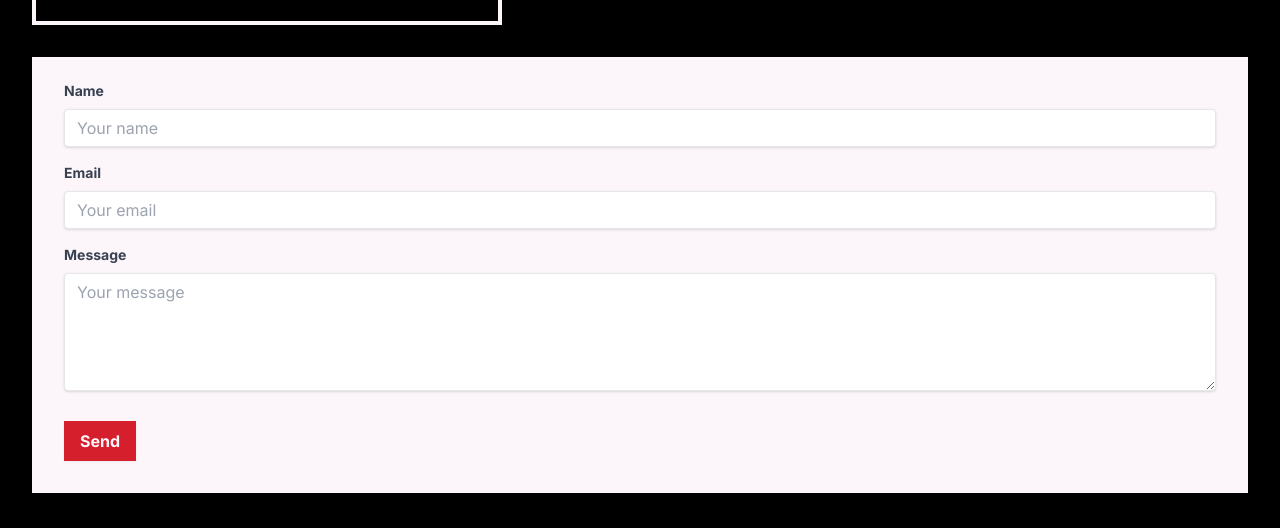
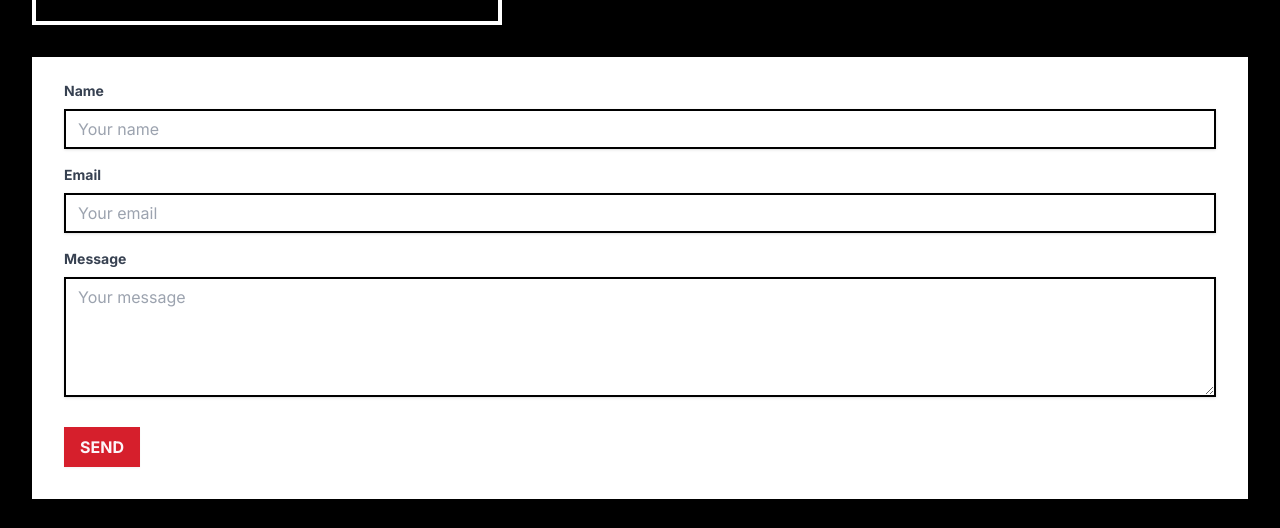
Before and after one commit to thebrickgoat/the-next-goat, a Next.js app: page /blog in a window 1280 px wide. Shown: the part 507-1035 px from the top of the page. Built offline with nearby package versions, Linux system fonts and the light colour scheme; no server answers; the database is empty.

Commit message:
work weights/minor styling updates

```diff
--- a/app/components/contact.jsx
+++ b/app/components/contact.jsx
@@ -2,9 +2,9 @@ export default function Contact() {
   return (
     <section
       id="Contact"
-      className="bg-black text-white scroll-mt-16 flex flex-col justify-center p-8"
+      className="bg-black text-superWhite scroll-mt-16 flex flex-col justify-center p-8"
     >
-      <h2 className="border-4 border-white p-4 mb-8 w-fit	font-bold text-3xl md:text-6xl">
+      <h2 className="border-4 border-superWhite p-4 mb-8 w-fit	font-bold text-3xl md:text-6xl">
         GET IN TOUCH
       </h2>
       <form
@@ -12,7 +12,7 @@ export default function Contact() {
         method="POST"
         data-netlify="true"
         netlify-honeypot="bot-field"
-        className="w-full  bg-white shadow-2xl px-8 pt-6 pb-8"
+        className="w-full  bg-superWhite shadow-2xl px-8 pt-6 pb-8"
       >
         <p className="hidden">
           <label>
@@ -28,7 +28,7 @@ export default function Contact() {
           </label>
           <input
             required
-            className="shadow appearance-none border rounded w-full py-2 px-3 text-gray-700 leading-tight focus:outline-none focus:shadow-outline"
+            className="shadow border-2 border-black appearance-non w-full py-2 px-3 text-gray-700 leading-tight focus:outline-none focus:shadow-outline"
             id="name"
             name="name"
             type="text"
@@ -44,7 +44,7 @@ export default function Contact() {
           </label>
           <input
             required
-            className="shadow appearance-none border rounded w-full py-2 px-3 text-gray-700 leading-tight focus:outline-none focus:shadow-outline"
+            className="shadow border-2 border-black appearance-non w-full py-2 px-3 text-gray-700 leading-tight focus:outline-none focus:shadow-outline"
             id="email"
             name="email"
             type="email"
@@ -60,7 +60,7 @@ export default function Contact() {
           </label>
           <textarea
             required
-            className="shadow appearance-none border rounded w-full py-2 px-3 text-gray-700 leading-tight focus:outline-none focus:shadow-outline"
+            className="shadow border-2 border-black appearance-non w-full py-2 px-3 text-gray-700 leading-tight focus:outline-none focus:shadow-outline"
             id="message"
             name="message"
             placeholder="Your message"
@@ -69,7 +69,7 @@ export default function Contact() {
         </div>
         <div className="flex items-center justify-between">
           <button
-            className="bg-contact shadow-sm hover:bg-contact text-white font-bold py-2 px-4 focus:outline-none focus:shadow-outline"
+            className="uppercase bg-contact shadow-sm hover:bg-contact text-white font-bold py-2 px-4 focus:outline-none focus:shadow-outline"
             type="submit"
           >
             Send
--- a/app/components/work.jsx
+++ b/app/components/work.jsx
@@ -20,7 +20,7 @@ export default function Work({ work }) {
         {uniqueCategories.map((button, i) => (
           <button
             key={button}
-            className={`px-4 font-bold uppercase py-2 shadow-md ${selectedCategory === button
+            className={`px-4 border-2 border-black font-bold uppercase py-2 shadow-md ${selectedCategory === button
                 ? `bg-work-${5 + i}00 text-white`
                 : "bg-white text-black"
               }`}
@@ -30,7 +30,7 @@ export default function Work({ work }) {
           </button>
         ))}
         <button
-          className={`px-4 font-bold uppercase py-2 shadow-md ${selectedCategory === "All"
+          className={`px-4 border-2 border-black font-bold uppercase py-2 shadow-md ${selectedCategory === "All"
               ? "bg-work-800 text-white"
               : "bg-white text-black"
             }`}
@@ -52,11 +52,11 @@ export default function Work({ work }) {
                 selectedCategory === "All" ||
                 card.categories.includes(selectedCategory)
             )
+            .sort((a, b) => (a.weight || 0) - (b.weight || 0))
             .map((card) => (
-              <a href={card.link ? card.link : '#Work' } key={card.id}>
-                <div
-                  className="flex flex-col p-4 shadow-2xl bg-white transition-opacity duration-500 ease-in-out"
-                >
+              <a href={card.link ? card.link : '#Work' } key={card.id} className="flex flex-col p-4 shadow-2xl bg-superWhite transition-opacity duration-500 ease-in-out"
+              >
+
                   {card.image && (
                     <Image
                       src={`/work/${card.image}`}
@@ -64,12 +64,13 @@ export default function Work({ work }) {
                       width={300}
                       height={300}
                       className="w-full object-cover"
+                      unoptimized={card.image.endsWith(".gif")}
                     />
                   )}
                   <h2 className="text-xl text-gray-800 font-bold mt-4">
                     {card.title}
                   </h2>
-                  <p className="mt-2 text-gray-500">{card.body}</p>
+                  <p className="mt-2 grow text-gray-500">{card.body}</p>
                   <div className="flex flex-wrap gap-2 mt-4">
                     {card.tags.map((tag) => (
                       <span
@@ -84,9 +85,7 @@ export default function Work({ work }) {
                       </span>
                     ))}
                   </div>
-                </div>
               </a>
-
             ))}
         </div>
       </div>
```
